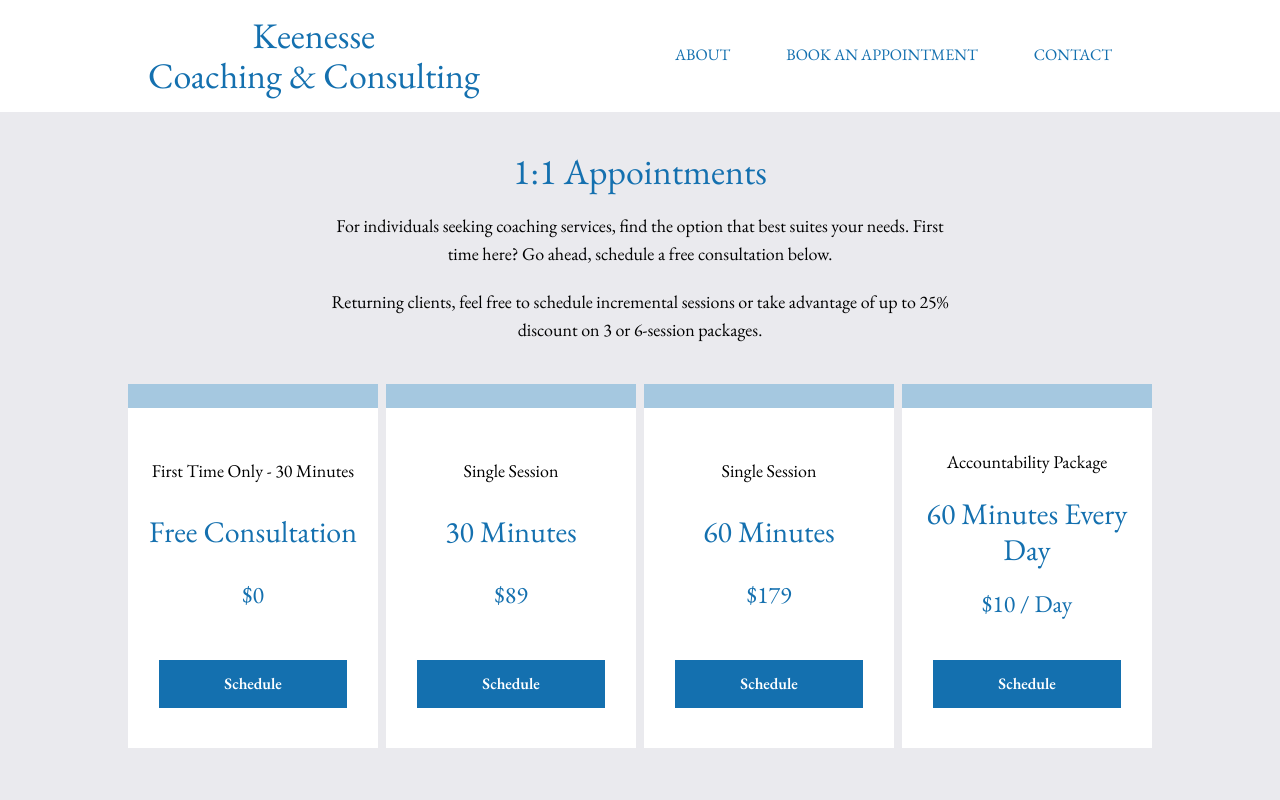
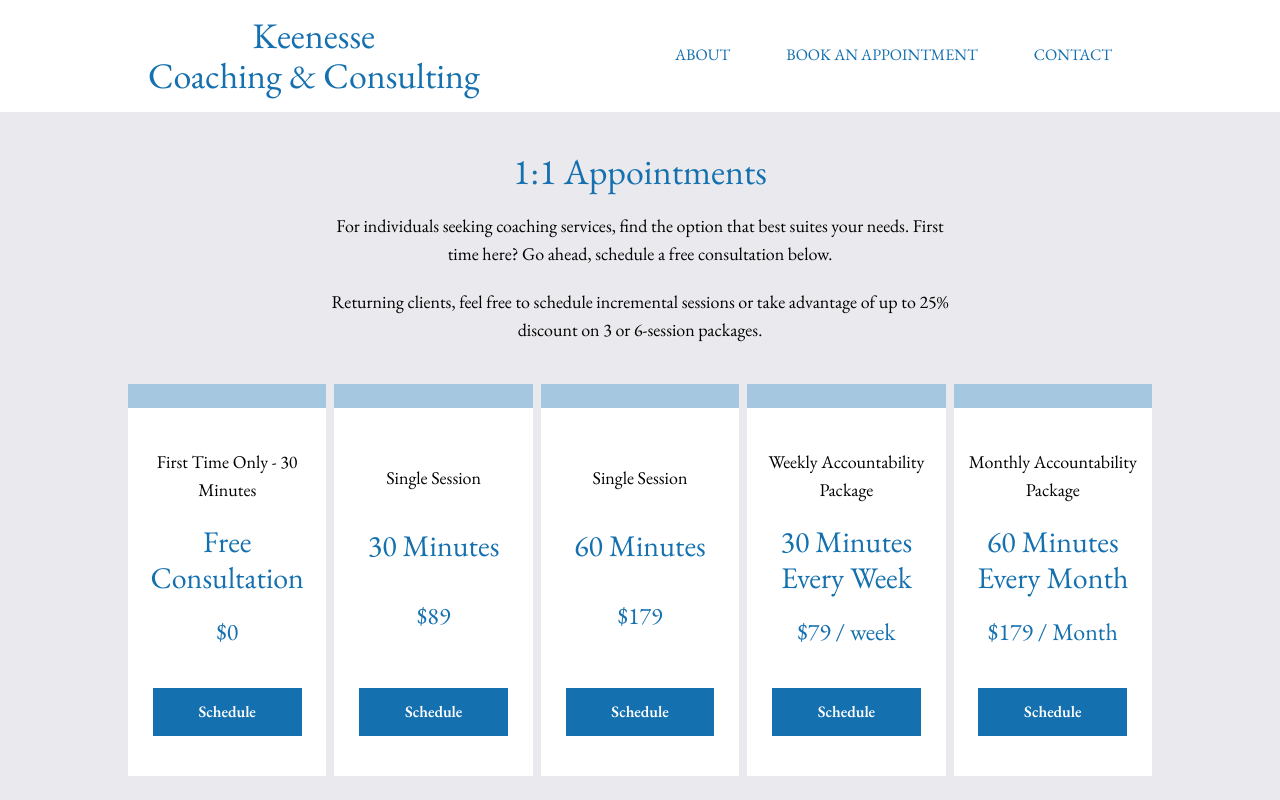
Before and after one commit to ybot1122/keenesse, a Next.js app: page /appointments in a window 1280 px wide. Shown: the top 800 px of the page. Built offline with nearby package versions, Linux system fonts and the light colour scheme.

Commit message:
Fix typecheck, pass line ITmes

```diff
--- a/app/appointments/page.tsx
+++ b/app/appointments/page.tsx
@@ -20,7 +20,7 @@ export default function Appointments() {
             take advantage of up to 25% discount on 3 or 6-session packages.
           </p>
 
-          <div className="grid grid-cols-1 md:grid-cols-4 text-center mt-10 gap-2">
+          <div className="grid grid-cols-1 md:grid-cols-5 text-center mt-10 gap-2">
             <BuyCard
               description="First Time Only - 30 Minutes"
               title="Free Consultation"
@@ -46,9 +46,17 @@ export default function Appointments() {
               bg="white"
             />
             <BuyCard
-              description="Accountability Package"
-              title="60 Minutes Every Day"
-              price="$10 / Day"
+              description="Weekly Accountability Package"
+              title="30 Minutes Every Week"
+              price="$79 / week"
+              href="https://buy.stripe.com/test_cN2dU6d4S5HigiQ9AB"
+              indented={false}
+              bg="white"
+            />
+            <BuyCard
+              description="Monthly Accountability Package"
+              title="60 Minutes Every Month"
+              price="$179 / Month"
               href="https://buy.stripe.com/test_cN2dU6d4S5HigiQ9AB"
               indented={false}
               bg="white"
--- a/app/confirm/getStripeCheckoutSession.ts
+++ b/app/confirm/getStripeCheckoutSession.ts
@@ -1,4 +1,5 @@
 import { STRIPE_SUBSCRIPTION_PRODUCT_IDS } from "@/constants/STRIPE_SUBSCRIPTION_PRODUCT_IDS";
+import { StripeLineItem } from "@/constants/StripeLineItem";
 import stripe from "stripe";
 const stripeApiSecret = process.env.STRIPE_API_KEY ?? "";
 
@@ -7,12 +8,14 @@ export default async function isValidStripeCheckoutSession(
 ): Promise<{
   customer_name: string;
   customer_email: string;
+  lineItems: StripeLineItem[];
 }> {
   const stripe_api = new stripe(stripeApiSecret);
 
   try {
-    const lineItems =
-      await stripe_api.checkout.sessions.listLineItems(checkoutSessionId);
+    const lineItems = (await stripe_api.checkout.sessions.listLineItems(
+      checkoutSessionId,
+    )) as any;
     const session =
       await stripe_api.checkout.sessions.retrieve(checkoutSessionId);
 
@@ -27,7 +30,7 @@ export default async function isValidStripeCheckoutSession(
 
     if (
       lineItems.data.some(
-        (d) =>
+        (d: StripeLineItem) =>
           d.price &&
           STRIPE_SUBSCRIPTION_PRODUCT_IDS.includes(d.price.product as string),
       )
@@ -35,6 +38,7 @@ export default async function isValidStripeCheckoutSession(
       return {
         customer_name,
         customer_email,
+        lineItems,
       };
     }
   } catch (e: any) {
--- a/app/confirm/page.tsx
+++ b/app/confirm/page.tsx
@@ -24,6 +24,7 @@ export default async function Confirm({
   }
 
   const calendlyUrl = await generateLinkAndSendEmail(
+    customerDetails.lineItems,
     checkoutSessionId,
     customerDetails.customer_email,
     customerDetails.customer_name,
```
